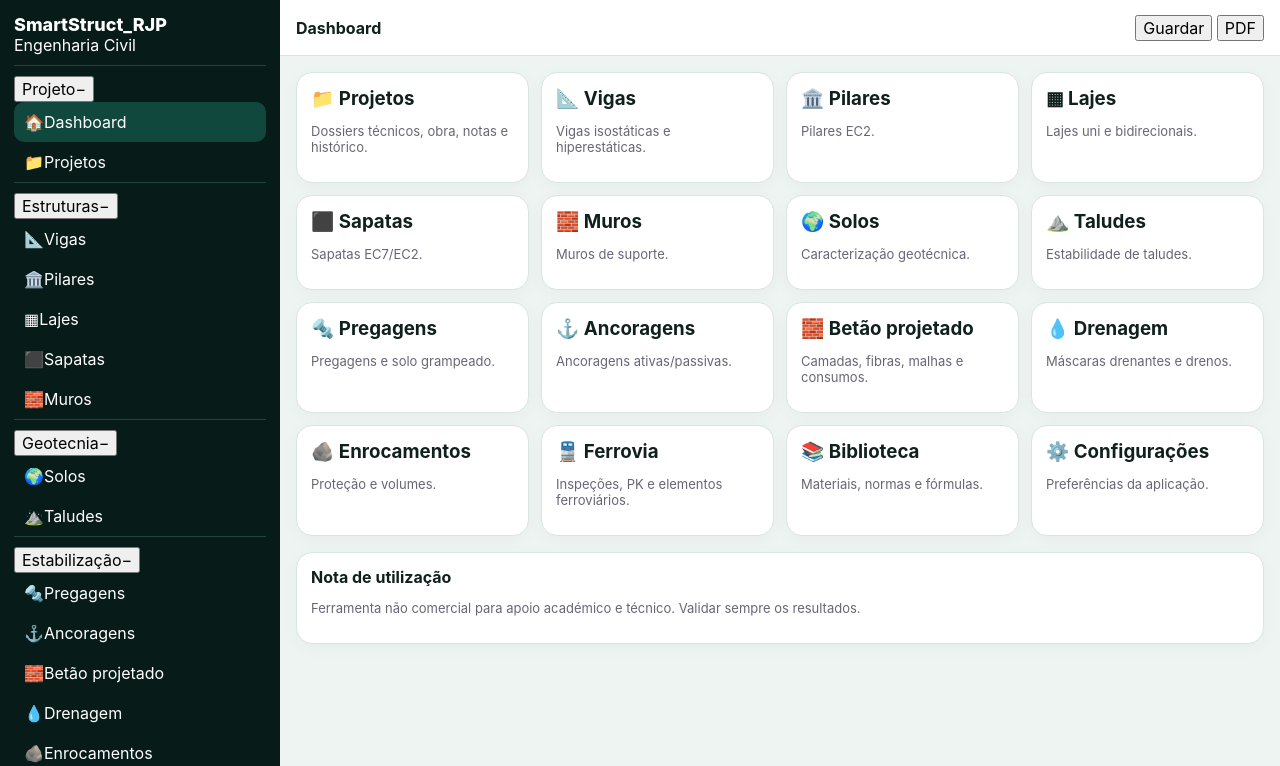
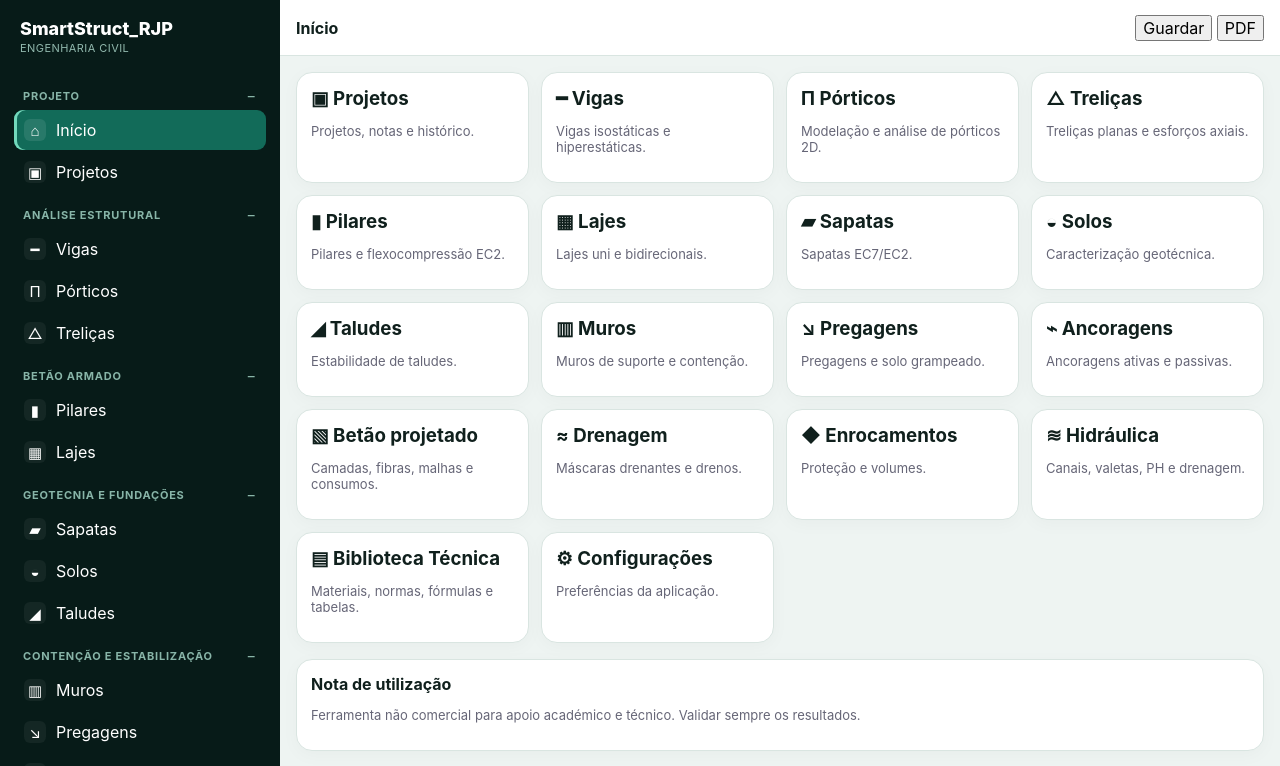
Before and after one commit to ruijpedro/SmartStruct_RJP_Android, a React (Vite) app: page / in a window 1280 px wide. Shown: the top 766 px of the page. Built offline with nearby package versions, Linux system fonts and the light colour scheme.

Commit message:
Add files via upload

```diff
--- a/src/core/constants/modules.ts
+++ b/src/core/constants/modules.ts
@@ -1,20 +1,27 @@
 export type ModuleInfo={id:string;label:string;group:string;icon:string;description:string};
+
 export const modules:ModuleInfo[]=[
-{id:'dashboard',label:'Dashboard',group:'Projeto',icon:'🏠',description:'Resumo do projeto e atalhos.'},
-{id:'projects',label:'Projetos',group:'Projeto',icon:'📁',description:'Dossiers técnicos, obra, notas e histórico.'},
-{id:'beams',label:'Vigas',group:'Estruturas',icon:'📐',description:'Vigas isostáticas e hiperestáticas.'},
-{id:'columns',label:'Pilares',group:'Estruturas',icon:'🏛️',description:'Pilares EC2.'},
-{id:'slabs',label:'Lajes',group:'Estruturas',icon:'▦',description:'Lajes uni e bidirecionais.'},
-{id:'footings',label:'Sapatas',group:'Estruturas',icon:'⬛',description:'Sapatas EC7/EC2.'},
-{id:'walls',label:'Muros',group:'Estruturas',icon:'🧱',description:'Muros de suporte.'},
-{id:'soils',label:'Solos',group:'Geotecnia',icon:'🌍',description:'Caracterização geotécnica.'},
-{id:'slopes',label:'Taludes',group:'Geotecnia',icon:'⛰️',description:'Estabilidade de taludes.'},
-{id:'soilnails',label:'Pregagens',group:'Estabilização',icon:'🔩',description:'Pregagens e solo grampeado.'},
-{id:'anchors',label:'Ancoragens',group:'Estabilização',icon:'⚓',description:'Ancoragens ativas/passivas.'},
-{id:'shotcrete',label:'Betão projetado',group:'Estabilização',icon:'🧱',description:'Camadas, fibras, malhas e consumos.'},
-{id:'drainage',label:'Drenagem',group:'Estabilização',icon:'💧',description:'Máscaras drenantes e drenos.'},
-{id:'rockfill',label:'Enrocamentos',group:'Estabilização',icon:'🪨',description:'Proteção e volumes.'},
-{id:'railway',label:'Ferrovia',group:'IP/Ferrovia',icon:'🚆',description:'Inspeções, PK e elementos ferroviários.'},
-{id:'library',label:'Biblioteca',group:'Referência',icon:'📚',description:'Materiais, normas e fórmulas.'},
-{id:'settings',label:'Configurações',group:'Referência',icon:'⚙️',description:'Preferências da aplicação.'}
+{id:'dashboard',label:'Início',group:'Projeto',icon:'⌂',description:'Resumo e acessos rápidos.'},
+{id:'projects',label:'Projetos',group:'Projeto',icon:'▣',description:'Projetos, notas e histórico.'},
+
+{id:'beams',label:'Vigas',group:'Análise Estrutural',icon:'━',description:'Vigas isostáticas e hiperestáticas.'},
+{id:'frames',label:'Pórticos',group:'Análise Estrutural',icon:'Π',description:'Modelação e análise de pórticos 2D.'},
+{id:'trusses',label:'Treliças',group:'Análise Estrutural',icon:'△',description:'Treliças planas e esforços axiais.'},
+{id:'columns',label:'Pilares',group:'Betão Armado',icon:'▮',description:'Pilares e flexocompressão EC2.'},
+{id:'slabs',label:'Lajes',group:'Betão Armado',icon:'▦',description:'Lajes uni e bidirecionais.'},
+
+{id:'footings',label:'Sapatas',group:'Geotecnia e Fundações',icon:'▰',description:'Sapatas EC7/EC2.'},
+{id:'soils',label:'Solos',group:'Geotecnia e Fundações',icon:'◒',description:'Caracterização geotécnica.'},
+{id:'slopes',label:'Taludes',group:'Geotecnia e Fundações',icon:'◢',description:'Estabilidade de taludes.'},
+
+{id:'walls',label:'Muros',group:'Contenção e Estabilização',icon:'▥',description:'Muros de suporte e contenção.'},
+{id:'soilnails',label:'Pregagens',group:'Contenção e Estabilização',icon:'↘',description:'Pregagens e solo grampeado.'},
+{id:'anchors',label:'Ancoragens',group:'Contenção e Estabilização',icon:'⌁',description:'Ancoragens ativas e passivas.'},
+{id:'shotcrete',label:'Betão projetado',group:'Contenção e Estabilização',icon:'▧',description:'Camadas, fibras, malhas e consumos.'},
+{id:'drainage',label:'Drenagem',group:'Contenção e Estabilização',icon:'≈',description:'Máscaras drenantes e drenos.'},
+{id:'rockfill',label:'Enrocamentos',group:'Contenção e Estabilização',icon:'◆',description:'Proteção e volumes.'},
+
+{id:'hydraulics',label:'Hidráulica',group:'Hidráulica e Drenagem',icon:'≋',description:'Canais, valetas, PH e drenagem.'},
+{id:'library',label:'Biblioteca Técnica',group:'Referência',icon:'▤',description:'Materiais, normas, fórmulas e tabelas.'},
+{id:'settings',label:'Configurações',group:'Referência',icon:'⚙',description:'Preferências da aplicação.'}
 ];
```
Also changed, not shown: src/app/styles.css.
